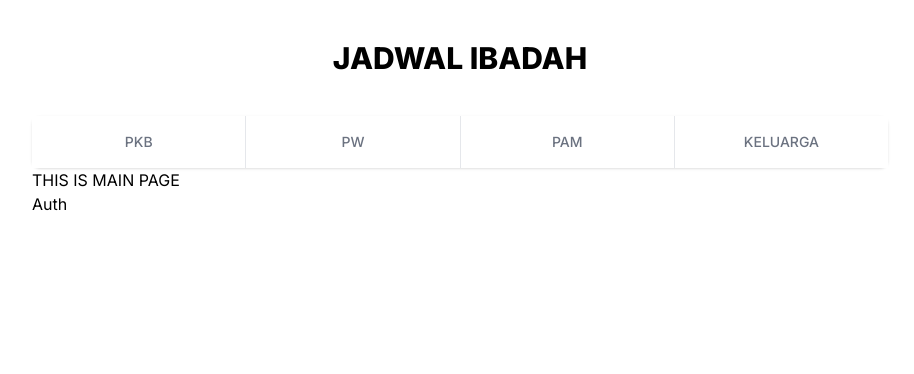
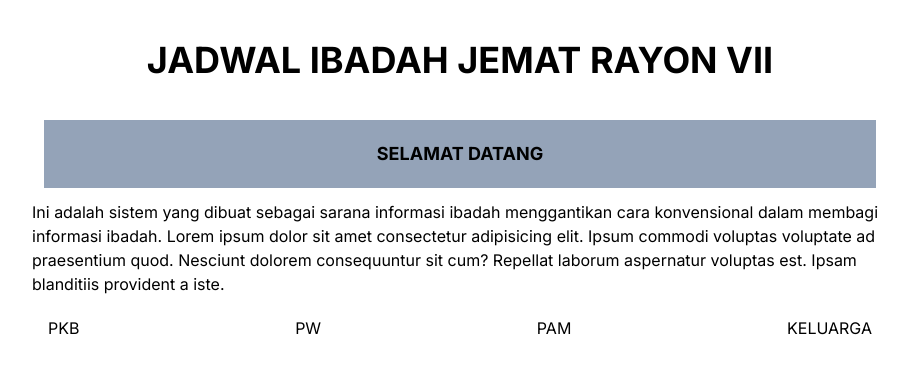
Before and after one commit to glendlatuni/schedule-app, a Next.js app: page / in a window 1280 px wide. Shown: the top 374 px of the page, without its empty margins (180-1094 px from the left). Built offline with nearby package versions, Linux system fonts and the light colour scheme.

Commit message:
perubahan

```diff
--- /dev/null
+++ b/app/[id]/layout.jsx
@@ -0,0 +1,10 @@
+
+import Header from '../components/header'
+
+export default function layout() {
+  return (
+   <>
+   <Header/>
+   </>
+  )
+}
--- a/app/[id]/page.jsx
+++ b/app/[id]/page.jsx
@@ -1,9 +1,47 @@
-export default function dynamicPage({params}){
+export default function dynamicPage({ params }) {
   return (
-  <div className=" flex justify-center text-2xl font-bold mt-4">
+    <div className="flex flex-col items-center">
       <h1>
         INI JADWAL UNTUK IBADAH <span className="uppercase">{params.id}</span>
       </h1>
+      <table className=" min-w-full table-auto ">
+        <thead className="text-sm font-light ">
+          <tr className=" bg-red-500 lg:bg-slate-700">
+            <th className="text-sm font-light px-2 py-2">
+              <span className="text-gray-200">Name</span>
+            </th>
+            <th className="text-sm font-light px-2 py-2">
+              <span className="text-gray-200">Tempat Ibadah</span>
+            </th>
+            <th className="text-sm font-light px-2 py-2">
+              <span className="text-gray-200">Hari Tanggal</span>
+            </th>
+            <th className="text-sm font-light px-2 py-2">
+              <span className="text-gray-200">Pelayan Firman</span>
+            </th>
+            <th className="text-sm font-light px-2 py-2">
+              <span className="text-gray-200">Liturgi</span>
+            </th>
+          </tr>
+          <tr className="">
+            <th className="text-sm font-light px-2 py-2">
+              <span className="text-gray-900">Kel.Latuni</span>
+            </th>
+            <th className="text-sm font-light px-2 py-2">
+              <span className="text-gray-900">Bobara 3</span>
+            </th>
+            <th className="text-sm font-light px-2 py-2">
+              <span className="text-gray-900">Senin,20 July 2023</span>
+            </th>
+            <th className="text-sm font-light px-2 py-2">
+              <span className="text-gray-900">Sym.Rika Sapulette</span>
+            </th>
+            <th className="text-sm font-light px-2 py-2">
+              <span className="text-gray-900">Liturgi</span>
+            </th>
+          </tr>
+        </thead>
+      </table>
     </div>
   );
 }
--- a/app/layout.jsx
+++ b/app/layout.jsx
@@ -1,4 +1,5 @@
-import Header from "./components/header";
+import Link from "next/link";
+
 import "./globals.css";
 import { Inter } from "next/font/google";
 
@@ -14,13 +15,12 @@ export default function RootLayout({ children }) {
     <html lang="en">
       <body className={inter.className}>
         <div className="flex justify-center m-10  ">
-          <h1 className="font-extrabold text-3xl">JADWAL IBADAH</h1>
+          <Link className="font-bold text-xl lg:text-4xl" href={"/"}>
+            JADWAL IBADAH JEMAT RAYON VII
+          </Link>
         </div>
 
-        <div className="max-w-4xl mx-auto px-5">
-          <Header />
-          {children}
-        </div>
+        <div className="max-w-4xl mx-auto px-5">{children}</div>
       </body>
     </html>
   );
--- a/app/page.jsx
+++ b/app/page.jsx
@@ -1,11 +1,26 @@
-
-import Link from "next/link"
+import Link from "next/link";
 
 export default function Home() {
   return (
-<>
-<h1>THIS IS MAIN PAGE</h1>
-<Link href={"/auth"}>Auth</Link>
-</>
-  )
+    <div>
+      <h1 className="flex justify-center m-3 text-lg font-bold bg-slate-400 py-5">
+        SELAMAT DATANG
+      </h1>
+      <p>
+        Ini adalah sistem yang dibuat sebagai sarana informasi ibadah
+        menggantikan cara konvensional dalam membagi informasi ibadah. Lorem
+        ipsum dolor sit amet consectetur adipisicing elit. Ipsum commodi
+        voluptas voluptate ad praesentium quod. Nesciunt dolorem consequuntur
+        sit cum? Repellat laborum aspernatur voluptas est. Ipsam blanditiis
+        provident a iste.{" "}
+      </p>
+
+      <div className="flex justify-between my-5 px-4">
+        <Link href={"/pkb"}>PKB</Link>
+        <Link href={"/pw"}>PW</Link>
+        <Link href={"/pam"}>PAM</Link>
+        <Link href={"/keluarga"}>KELUARGA</Link>
+      </div>
+    </div>
+  );
 }
```
Lines whose indentation alone changed are shown as unchanged.
